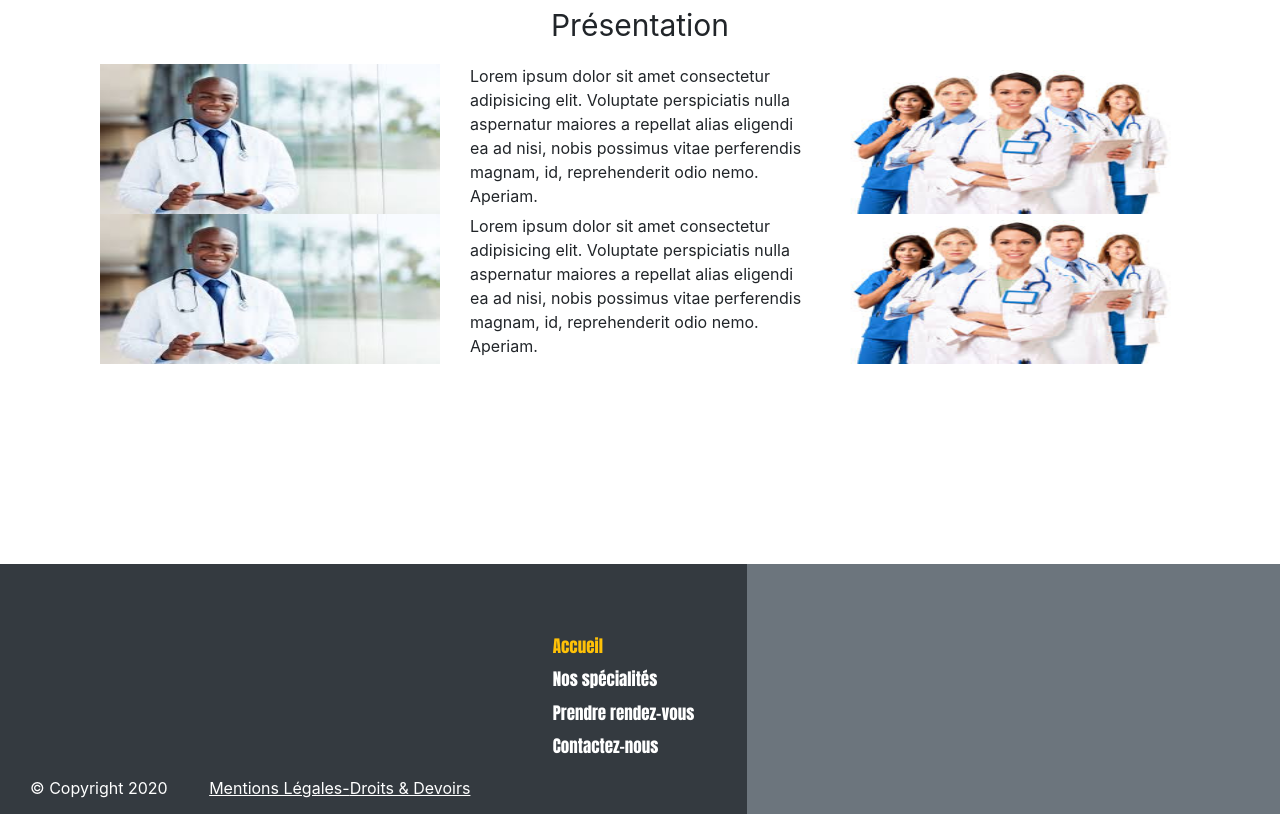
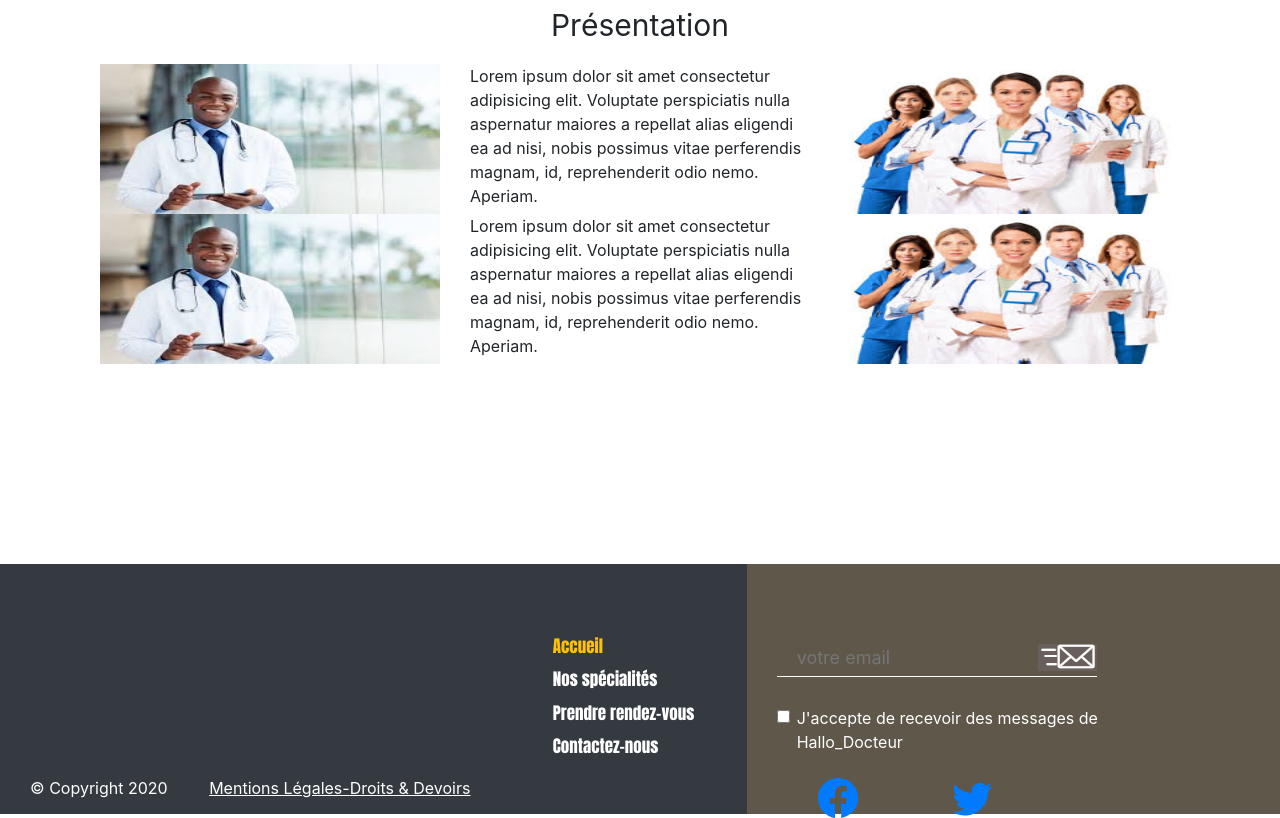
Before and after one commit to Inosuke200/Hallo, a plain HTML site: page index.html in a window 1280 px wide. Shown: the part 1670-2488 px from the top of the page. Drawn offline with Linux system fonts and the light colour scheme.

Commit message:
Version06

```diff
--- a/index.html
+++ b/index.html
@@ -188,11 +188,40 @@
                 </div>
             </div>
         </div>
-        <div class="col-5 bg-secondary bottome">
-
+        <div class="col-5 bottome">
+            <div class="container">
+                <div class="row">
+                    <div class="col-12 texter">
+                        <form>
+                            <input type="email" name="search" id="search" placeholder="votre email" >
+                        </form>
+                    </div>
+                </div>
+                <div class="row mt-4">
+                    <div class="col-11 ">
+                        <div class="form-check">
+                            <input class="form-check-input rounded" type="checkbox" value="" id="defaultCheck1">
+                            <label class="form-check-label text-white " for="defaultCheck1">
+                                J'accepte de recevoir des messages de Hallo_Docteur
+                            </label>
+                          </div>
+                    </div>
+                </div>
+                <div class="row mt-4">
+                    <div class="col-8">
+                        <a href="#"><svg xmlns="http://www.w3.org/2000/svg" width="16" height="16" fill="currentColor" class="bi bi-facebook mr-2 icone" viewBox="0 0 16 16">
+                            <path d="M16 8.049c0-4.446-3.582-8.05-8-8.05C3.58 0-.002 3.603-.002 8.05c0 4.017 2.926 7.347 6.75 7.951v-5.625h-2.03V8.05H6.75V6.275c0-2.017 1.195-3.131 3.022-3.131.876 0 1.791.157 1.791.157v1.98h-1.009c-.993 0-1.303.621-1.303 1.258v1.51h2.218l-.354 2.326H9.25V16c3.824-.604 6.75-3.934 6.75-7.951z"/>
+                        </svg></a>
+                       <a href="#"><svg xmlns="http://www.w3.org/2000/svg" width="16" height="16" fill="currentColor" class="bi bi-twitter icone " viewBox="0 0 16 16">
+                            <path d="M5.026 15c6.038 0 9.341-5.003 9.341-9.334 0-.14 0-.282-.006-.422A6.685 6.685 0 0 0 16 3.542a6.658 6.658 0 0 1-1.889.518 3.301 3.301 0 0 0 1.447-1.817 6.533 6.533 0 0 1-2.087.793A3.286 3.286 0 0 0 7.875 6.03a9.325 9.325 0 0 1-6.767-3.429 3.289 3.289 0 0 0 1.018 4.382A3.323 3.323 0 0 1 .64 6.575v.045a3.288 3.288 0 0 0 2.632 3.218 3.203 3.203 0 0 1-.865.115 3.23 3.23 0 0 1-.614-.057 3.283 3.283 0 0 0 3.067 2.277A6.588 6.588 0 0 1 .78 13.58a6.32 6.32 0 0 1-.78-.045A9.344 9.344 0 0 0 5.026 15z"/>
+                          </svg></a>
+                    </div>
+                </div>
+            </div>
         </div>
     </div>
 </div>
+
 
 
       <script src="/bootrsap4/js/bootstrap.bundle.min.js"></script>
--- a/styles/style.css
+++ b/styles/style.css
@@ -23,6 +23,9 @@
     font-size: 17px;
     font-family: Impact, Haettenschweiler, 'Arial Narrow Bold', sans-serif;
 
+}
+.texter{
+  margin-top: 70px;
 }
 .lign{
     text-decoration:underline white;
@@ -73,8 +76,43 @@
 .bottome{
     margin-top: 200px;
     height: 250px;
+    background-color: rgb(94, 87, 74);
 }
 .ulist{
    list-style: none;
     margin-top: 70px;
 }
+#search{
+    padding: 5px;
+    border-bottom:1px solid white;
+    outline:none;
+    width: 320px;
+    padding-left: 20px;
+    background:url('/images/enveloppe.PNG') right no-repeat;
+    transition: width 2s;
+    -webkit-transition: width 2s;
+    -moz-transition: width 2s;
+    -o-transition: width 2s;
+    -ms-transition: width 2s;
+    border-top: none;
+    border-left: none;
+    border-right: none;
+}
+#search:focus{
+    width: 200px;
+}
+input{
+    margin: 20px;
+    font-size: 18px;
+    margin: 5px 0;
+    color: white;
+}
+.bot{
+    border-radius: 6px;
+    height: 30px;
+    width: 10%;
+}
+.icone{
+    width: 40%;
+    height: 40px;
+}
```
Also changed, not shown: images/enveloppe.PNG (added).
